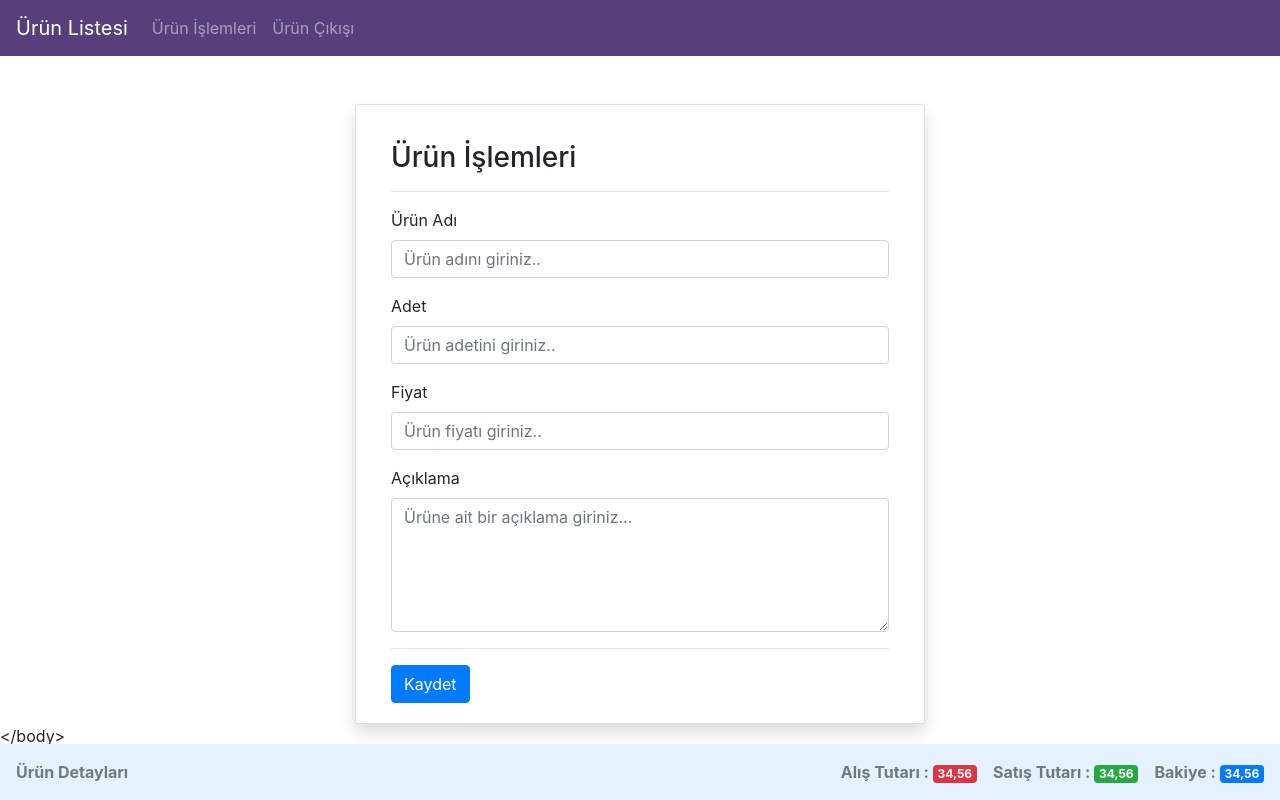
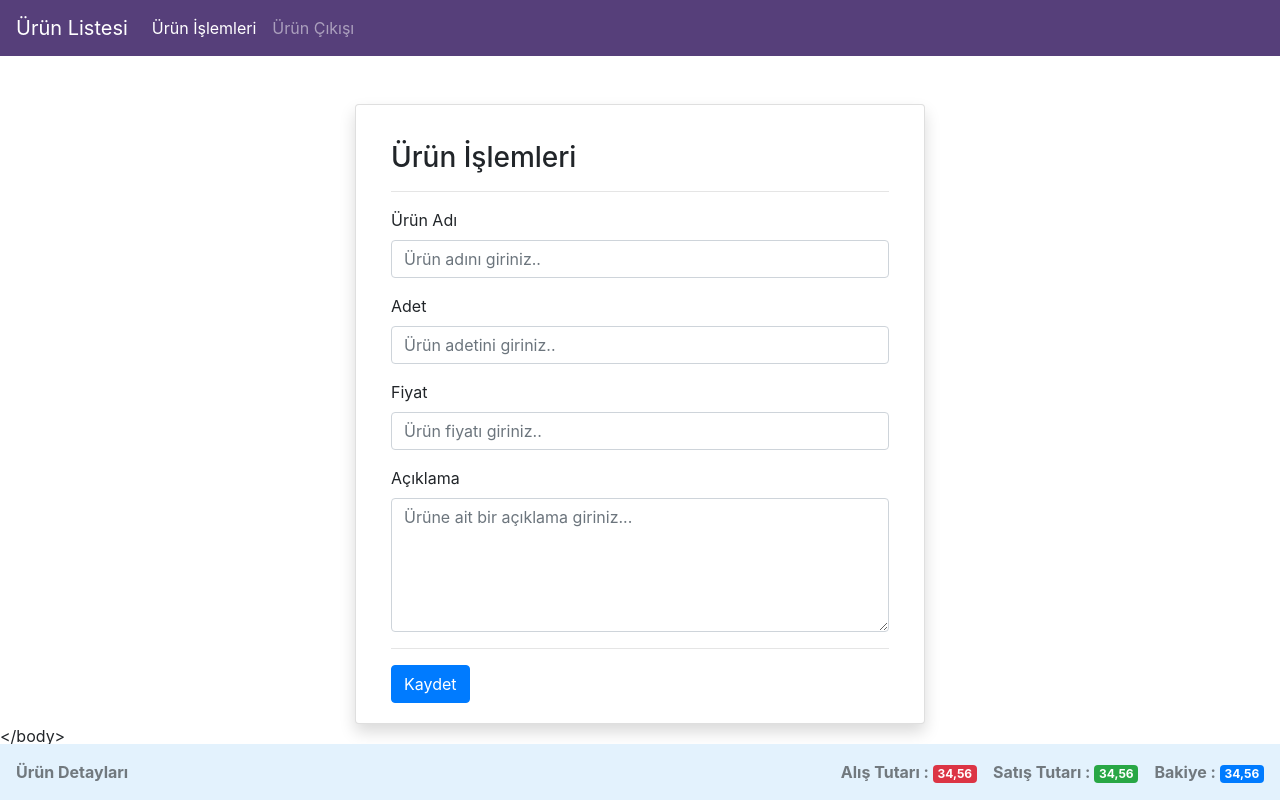
Before and after one commit to Yemre-karakuzu/Urun-Islemleri-Uygulamasi, a Vue app: page /urun-islemleri in a window 1280 px wide. Built offline with nearby package versions, Linux system fonts and the light colour scheme.

Commit message:
added:router-link

```diff
--- a/src/components/shared/Header.vue
+++ b/src/components/shared/Header.vue
@@ -3,15 +3,27 @@
     class="navbar navbar-expand-lg navbar-dark"
     style="background-color: #563f7a"
   >
-    <a class="navbar-brand" href="#">Ürün Listesi</a>
+    <router-link to="/" tag="a" class="navbar-brand">
+      Ürün Listesi
+    </router-link>
     <div class="collapse navbar-collapse" id="navbarSupportedContent">
       <ul class="navbar-nav mr-auto">
-        <li class="nav-item">
-          <a class="nav-link" href="#">Ürün İşlemleri</a>
-        </li>
-        <li class="nav-item">
-          <a class="nav-link" href="#">Ürün Çıkışı</a>
-        </li>
+        <router-link
+          active-class="active"
+          to="/urun-islemleri"
+          tag="li"
+          class="nav-item"
+        >
+          <a class="nav-link">Ürün İşlemleri</a>
+        </router-link>
+        <router-link
+          active-class="active"
+          to="/urun-cikisi"
+          tag="li"
+          class="nav-item"
+        >
+          <a class="nav-link">Ürün Çıkışı</a>
+        </router-link>
       </ul>
     </div>
   </nav>
```
